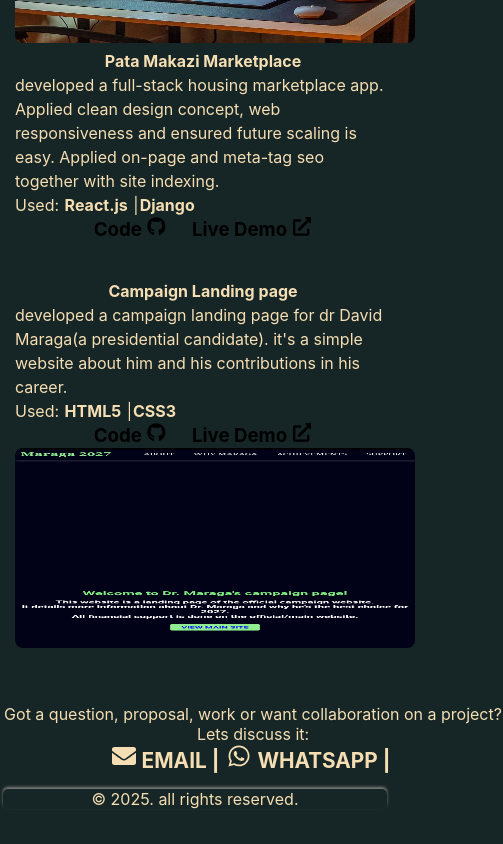
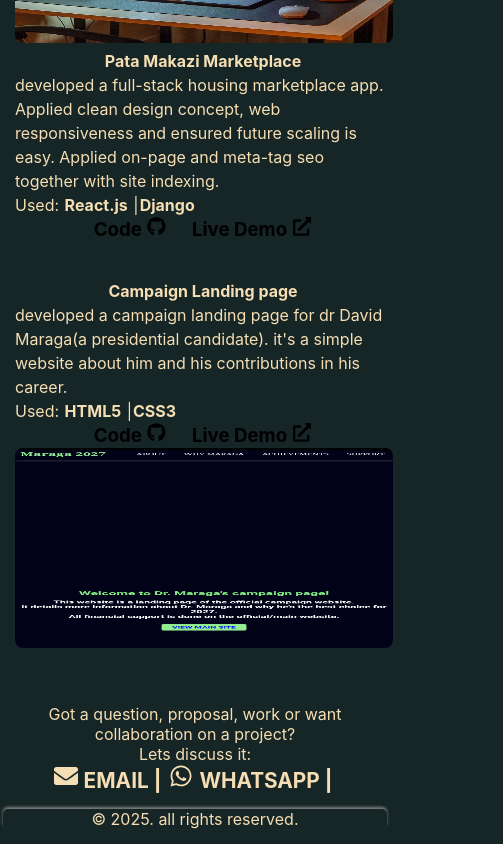
Before and after one commit to Ndurya1/portfolio, a React (Create React App) app: page / in a window 390 px wide. Shown: the part 2220-3064 px from the top of the page, 503 px wide, since content can reach past the window. Built offline with nearby package versions, Linux system fonts and the light colour scheme.

Commit message:
Update App.css

```diff
--- a/src/App.css
+++ b/src/App.css
@@ -188,6 +188,9 @@ border-radius: 50%;
   font-weight: 600;
 }
 @media(max-width:768px){
+  img{
+    width:300px;
+  }
 .About{
   display: block;
 }
@@ -279,7 +282,7 @@ border-radius: 50%;
   flex: 1;
 }
 .project-image img{
-  width: 100%;
+  max-width: 100%;
   border-radius: 8px;
 }
 .project-urls{
@@ -301,6 +304,7 @@ border-radius: 50%;
   margin: auto;
   width: 500px;
   color: wheat;
+  max-width:100%;
 }
 .contact-section a{
   color: wheat;
```
